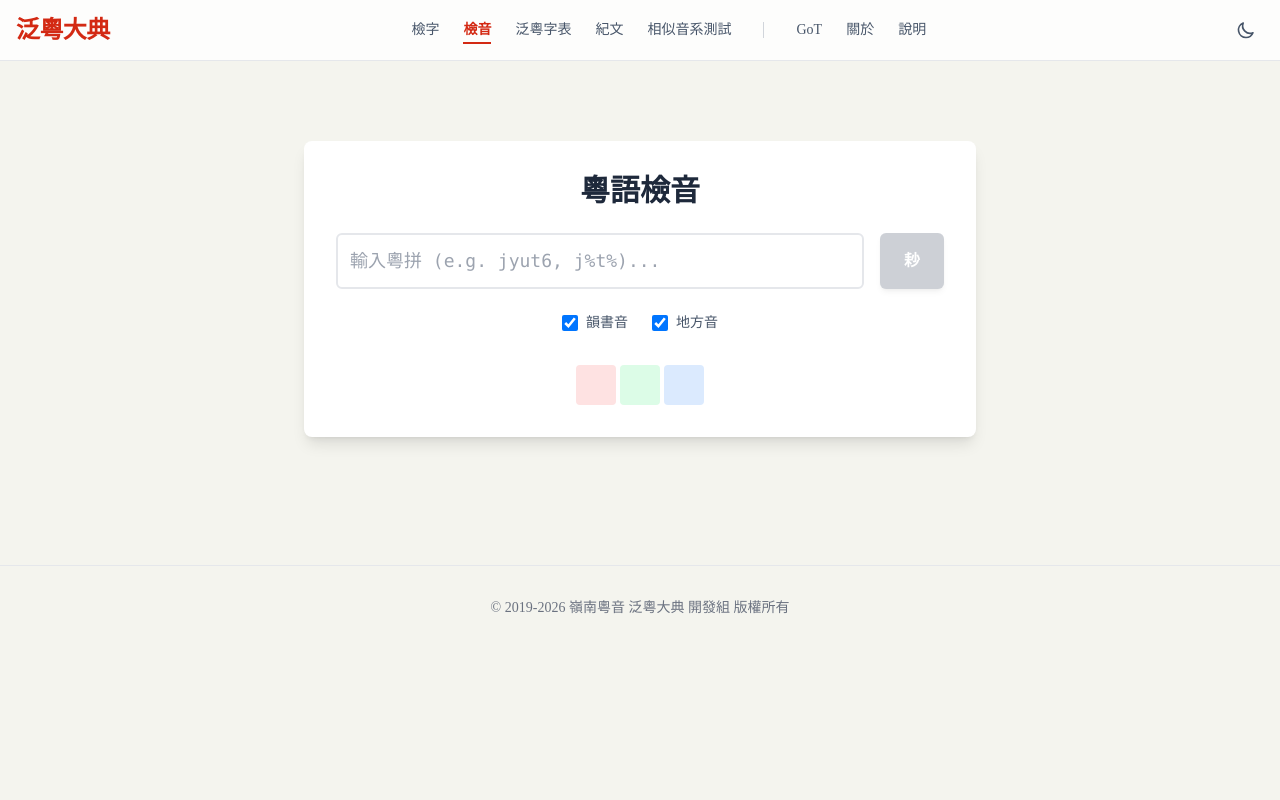
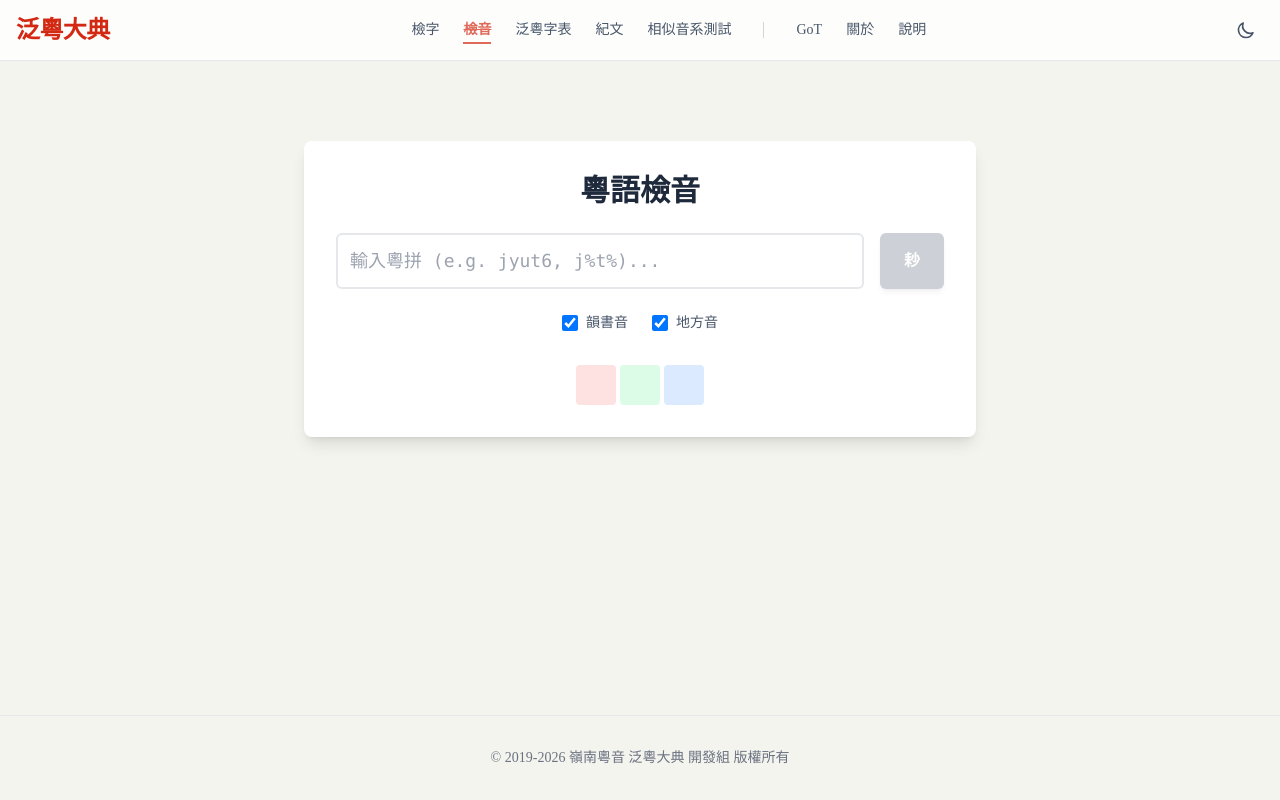
Before and after one commit to EcRal5t/jyutdict, a Vue app in the folder vue-app/: page /pronunciation in a window 1280 px wide. Built offline with nearby package versions, Linux system fonts and the light colour scheme; a web font is replaced by a local one.

Commit message:
执行“回退纪文”之前

```diff
--- a/vue-app/src/App.vue
+++ b/vue-app/src/App.vue
@@ -27,6 +27,8 @@ const tooltipContent = computed(() => {
     return updateLogs.map(l => `${l.city} - ${l.date}`).join('\n') + `\n\n主版本: ${version}`;
 })
 
+const hideFooter = computed(() => route.path === '/phonology');
+
 onMounted(() => {
     // Check local storage or system preference
     if (localStorage.theme === 'dark' || (!('theme' in localStorage) && window.matchMedia('(prefers-color-scheme: dark)').matches)) {
@@ -40,7 +42,7 @@ onMounted(() => {
 
 const menuItems = [
     { label: '檢字', path: '/' }, // Originally index.php, now Home
-    { label: '檢音', path: '/pronunciation' },
+    { label: '檢音', path: '/pronunciation', style: 'text-decoration: line-through; opacity: 0.7;' },
     { label: '泛粵字表', path: '/sheet' },
     { label: '紀文', path: '/articles' },
     { label: '相似音系測試', path: '/phonology' },
@@ -55,7 +57,7 @@ const externalLinks = [
 
 <template>
     <div
-        class="min-h-screen bg-background dark:bg-slate-900 text-slate-800 dark:text-slate-100 font-sans transition-colors duration-300 font-serif">
+        class="min-h-screen bg-background dark:bg-slate-900 text-slate-800 dark:text-slate-100 font-sans transition-colors duration-300 font-serif flex flex-col">
 
         <header
             class="bg-white/80 dark:bg-slate-900/80 backdrop-blur-md border-b border-gray-200 dark:border-slate-800 sticky top-0 z-50 transition-colors duration-300">
@@ -84,12 +86,12 @@ const externalLinks = [
                             <template v-for="item in menuItems" :key="item.label">
                                 <a v-if="item.external" :href="item.path"
                                     class="block px-4 py-2 text-sm text-slate-700 dark:text-slate-200 hover:bg-gray-100 dark:hover:bg-slate-700"
-                                    @click="showMobileMenu = false">
+                                    :style="item.style" @click="showMobileMenu = false">
                                     {{ item.label }}
                                 </a>
                                 <RouterLink v-else :to="item.path"
                                     class="block px-4 py-2 text-sm text-slate-700 dark:text-slate-200 hover:bg-gray-100 dark:hover:bg-slate-700"
-                                    active-class="bg-gray-50 dark:bg-slate-700/50 font-bold"
+                                    active-class="bg-gray-50 dark:bg-slate-700/50 font-bold" :style="item.style"
                                     @click="showMobileMenu = false">
                                     {{ item.label }}
                                 </RouterLink>
@@ -108,8 +110,10 @@ const externalLinks = [
                     <!-- Desktop Nav -->
                     <nav class="hidden md:flex items-center gap-6 text-sm font-medium">
                         <template v-for="item in menuItems" :key="item.label">
-                            <a v-if="item.external" :href="item.path" class="nav-link">{{ item.label }}</a>
-                            <RouterLink v-else :to="item.path" class="nav-link" active-class="active">{{ item.label }}
+                            <a v-if="item.external" :href="item.path" class="nav-link" :style="item.style">{{ item.label
+                                }}</a>
+                            <RouterLink v-else :to="item.path" class="nav-link" active-class="active"
+                                :style="item.style">{{ item.label }}
                             </RouterLink>
                         </template>
                         <div class="h-4 w-px bg-gray-300 dark:bg-slate-700 mx-2"></div>
@@ -119,7 +123,7 @@ const externalLinks = [
                                 <a :href="link.url" class="nav-link">{{ link.label }}</a>
                                 <!-- Tooltip -->
                                 <div
-                                    class="absolute right-0 top-full mt-2 w-64 max-h-[80vh] overflow-y-auto bg-white dark:bg-slate-800 border border-gray-200 dark:border-slate-700 shadow-xl rounded-lg p-4 text-xs text-slate-600 dark:text-slate-300 whitespace-pre-wrap opacity-0 invisible group-hover/tooltip:opacity-100 group-hover/tooltip:visible transition-all duration-200 z-[60]">
+                                    class="absolute right-0 top-full mt-2 w-64 max-h-[80vh] overflow-y-auto bg-white dark:bg-slate-800 border border-gray-200 dark:border-slate-700 shadow-xl rounded-lg p-4 text-xs text-slate-600 dark:text-slate-300 whitespace-pre-wrap opacity-0 invisible group-hover/tooltip:opacity-100 group-hover/tooltip:visible transition-all duration-200 z-[60] custom-scrollbar">
                                     {{ tooltipContent }}
                                 </div>
                             </div>
@@ -147,17 +151,51 @@ const externalLinks = [
             </div>
         </header>
 
-        <main class="w-full">
+        <main class="w-full flex-1">
             <RouterView />
         </main>
 
-        <footer
+        <footer v-if="!hideFooter"
             class="mt-20 py-8 border-t border-gray-200 dark:border-slate-800 text-center text-sm text-gray-500 dark:text-slate-500">
             <p>© 2019-2026 <a href="https://jyutjam.org" class="hover:text-accent transition-colors">嶺南粵音</a> <a
                     href="https://jyutdict.org" class="hover:text-accent transition-colors">泛粵大典</a> 開發組 版權所有</p>
         </footer>
     </div>
 </template>
+
+<style>
+/* Global Scrollbar Styles */
+::-webkit-scrollbar {
+    width: 8px;
+    height: 8px;
+}
+
+::-webkit-scrollbar-track {
+    background: transparent;
+}
+
+::-webkit-scrollbar-thumb {
+    background: #cbd5e1;
+    /* slate-300 */
+    border-radius: 4px;
+}
+
+::-webkit-scrollbar-thumb:hover {
+    background: #94a3b8;
+    /* slate-400 */
+}
+
+/* Dark mode overrides (naive media query or class based if root has class) */
+.dark ::-webkit-scrollbar-thumb {
+    background: #475569;
+    /* slate-600 */
+}
+
+.dark ::-webkit-scrollbar-thumb:hover {
+    background: #64748b;
+    /* slate-500 */
+}
+</style>
 
 <style scoped>
 .nav-link {
--- a/vue-app/src/data/articles.json
+++ b/vue-app/src/data/articles.json
@@ -1,59 +1,84 @@
 [
   {
-    "id": "n-l",
+    "id": "intro",
+    "title": "說明",
+    "intro": "本欄目收錄了一些關於粵語語音的特徵性文章。",
+    "table": null
+  },
+  {
+    "id": "nl",
     "title": "主流粵語聲母 “n” 與 “l” 轄字表",
-    "intro": "本文用於記錄主流粵語聲母“n”和“l”對立時各所轄者，但不包括容易寫出漢字的，如「你」「能」等，此類字聲母大多可由普通話簡單推出。因此，本文主要關注一般不出現在書面語的詞彙。",
-    "has_audio": false,
+    "intro": "本文用於記錄主流粵語聲母“n”和“l”對立時各所轄者，但不包括容易寫出漢字的，如「你」「能」等，此類字聲母大多可由普通話簡單推出。因此，本文主要關注一般不出現在書面語的詞彙。<br>下表中，<b>記音</b>列可能有兩列，此時前一列是綜合音，可忽略；<br>有些詞可能二聲母皆可，本文不置可否。<br><b>字頭</b>列高亮者<b>不</b>代表本字或正字，而只是基於音、義來選出的相對較爲合理的字；併隨後的小號漢字可分別理解爲「優先字形」及「候選字形」；<br><i>斜體者</i>代表該詞可能不出現在現代廣州話中，本文保留作爲參考；<br>以「Ｘ」表記的字頭表示本文未對該詞指定優先字形。",
     "table": {
       "caption": "聲母 “n” 與 “l” 轄字表",
       "headers": ["韻母", "聲調", "聲母", "記音", "字頭", "釋義"],
       "rows": [
-        {"rime": "aa", "tone": 1, "initial": "n", "pron": "naa1", "char": "拏", "sub": "𠸎", "def": "①連詞，與：『我～渠食緊飯』；②替，幫：『我～你做』", "class": "A"},
-        {"rime": "aa", "tone": 1, "initial": "n", "pron": "naa1", "char": "𪐀", "sub": "拏𠸎", "def": "①粘貼：～墻紙；②相關連：～更｜～褦", "class": "A"},
-        {"rime": "aa", "tone": 1, "initial": "n", "pron": "naa1", "char": "𤸻", "sub": "", "def": "①疤；②補丁", "class": "A"},
-        {"rime": "aa", "tone": 1, "initial": "l", "pron": "laa1", "pron_note": "laa1/la1", "char": "啦", "sub": "", "def": "語氣詞", "class": "B"},
-
-        {"rime": "aa", "tone": 2, "initial": "n", "pron": "naa2", "char": "俹", "sub": "", "def": "〔～簁〕作事苟且而不精細：你做事可唔可以唔好咁～", "class": "A"},
-        {"rime": "aa", "tone": 2, "initial": "n", "pron": "naa2", "char": "乸", "sub": "", "def": "雌性：雞～｜～型(娘娘腔)", "class": "A"},
-        {"rime": "aa", "tone": 2, "initial": "l", "pron": "laa2", "pron_note": "laa2/laai2", "char": "揦", "sub": "瀬", "def": "遭遇：～嘢(遇上麻煩)", "class": "B"},
-        {"rime": "aa", "tone": 2, "initial": "l", "pron": "laa2", "char": "揦", "sub": "", "def": "抓、抓拿（一隻手拿握不能完全包住的物體）：『～隻蘿蔔』｜『～～埋一䊆』｜『一手～落去，至攞得幾粒花生』", "class": "B"},
-        {"rime": "aa", "tone": 2, "initial": "l", "pron": "laa2", "char": "揦", "sub": "", "def": "①挽起，拉起：～衫袖；②攬，收回，使聚攏：～成一堆", "class": "B"},
-        {"rime": "aa", "tone": 2, "initial": "l", "pron": "laa2", "char": "揦", "sub": "", "def": "皮膚、粘膜、傷口等受強烈刺激或侵蝕而感到疼痛或者體內的絞痛：『我心～住～住』", "class": "B"},
-
-        {"rime": "aa", "tone": 3, "initial": "l", "pron": "laa3", "char": "Ｘ", "sub": "", "def": "①〔～口〕喫到油炸辛辣食物喉嚨上火想嚥口水的感覺；②〔油～〕油渣；③變味", "class": "B", "italic": true},
-        {"rime": "aa", "tone": 3, "initial": "l", "pron": "laa3", "char": "喇", "sub": "嘑嚹", "def": "句尾語氣詞", "class": "B"},
-        {"rime": "aa", "tone": 3, "initial": "l", "pron": "laa3", "char": "罅", "sub": "", "def": "縫隙，裂痕", "class": "B"},
-
-        {"rime": "aa", "tone": 4, "initial": "n", "pron": "naa4", "char": "那", "sub": "", "def": "地名用字，水田⟨壯語：naz⟩：～坡", "class": "A", "italic": true},
-        {"rime": "aa", "tone": 4, "initial": "n", "pron": "naa4", "char": "嗱", "sub": "", "def": "①豎中指時的附帶嘆詞，表達鄙視；②（對某人）豎中指：『～佢』；③表拒絕否定對方時的語氣詞", "class": "A"},
-        {"rime": "aa", "tone": 4, "initial": "n", "pron": "naa4", "char": "嗱", "sub": "", "def": "嘆詞，表指示，引起別人的注意：『～，幾多！』｜『～，睇了喂！』", "class": "A"},
-        {"rime": "aa", "tone": 4, "initial": "l", "pron": "laa4", "char": "喇", "sub": "𪢘", "def": "表示詢問某種情況是否發生：『王伯䎺～？』｜『啲人走澌～？』", "class": "B"},
-        {"rime": "aa", "tone": 4, "initial": "l", "pron": "laa4", "char": "Ｘ", "sub": "", "def": "〔大～～〕數額大：～幾千文", "class": "B"},
-        {"rime": "aa", "tone": 4, "initial": "l", "pron": "laa4", "char": "Ｘ", "sub": "", "def": "〔～～聲〕〔～～臨〕叫別人快點，麻利地：『～清数』", "class": "B"},
-
-        {"rime": "aa", "tone": 5, "initial": "l", "pron": "laa5", "char": "藞", "sub": "", "def": "〔～䕢〕髒亂", "class": "B"}
+        { "cells": [{ "content": "aa", "rowspan": 20 }, { "content": "1", "rowspan": 4 }, { "content": "n", "rowspan": 3, "class": "A" }, { "content": "naa1", "colspan": 2 }, { "content": "<span class='head'>拏</span><span class='sub'><small>𠸎</small></span>" }, { "content": "①連詞，與：『我～渠食緊飯』；②替，幫：『我～你做』", "class": "mean" }] },
+        { "cells": [{ "content": "naa1", "colspan": 2 }, { "content": "<span class='head'>𪐀</span><span class='sub'><small>拏𠸎</small></span>" }, { "content": "①粘貼：～墻紙；②相關連：～更｜～褦", "class": "mean" }] },
+        { "cells": [{ "content": "naa1", "colspan": 2 }, { "content": "<span class='head'>𤸻</span><span class='sub'></span>" }, { "content": "①疤；②補丁", "class": "mean" }] },
+        { "cells": [{ "content": "l", "class": "B" }, { "content": "laa1" }, { "content": "<b>laa1<br>la1</b>" }, { "content": "<span class='head'>啦</span><span class='sub'></span>" }, { "content": "語氣詞", "class": "mean" }] },
+        { "cells": [{ "content": "2", "rowspan": 6 }, { "content": "n", "rowspan": 2, "class": "A" }, { "content": "naa2", "colspan": 2 }, { "content": "<span class='head'>俹</span><span class='sub'></span>" }, { "content": "〔～簁〕作事苟且而不精細：你做事可唔可以唔好咁～", "class": "mean" }] },
+        { "cells": [{ "content": "naa2", "colspan": 2 }, { "content": "<span class='head'>乸</span><span class='sub'></span>" }, { "content": "雌性：雞～｜～型(娘娘腔)", "class": "mean" }] },
+        { "cells": [{ "content": "l", "rowspan": 7, "class": "B" }, { "content": "laa2<br>laai2", "colspan": 2 }, { "content": "<span class='head'>揦</span><span class='sub'><small>瀬</small></span>" }, { "content": "遭遇：～嘢(遇上麻煩)", "class": "mean" }] },
+        { "cells": [{ "content": "laa2", "colspan": 2 }, { "content": "<span class='head'>揦</span><span class='sub'></span>" }, { "content": "抓、抓拿（一隻手拿握不能完全包住的物體）：『～隻蘿蔔』｜『～～埋一䊆』｜『一手～落去，至攞得幾粒花生』", "class": "mean" }] },
+        { "cells": [{ "content": "laa2", "colspan": 2 }, { "content": "<span class='head'>揦</span><span class='sub'></span>" }, { "content": "①挽起，拉起：～衫袖；②攬，收回，使聚攏：～成一堆", "class": "mean" }] },
+        { "cells": [{ "content": "laa2", "colspan": 2 }, { "content": "<span class='head'>揦</span><span class='sub'></span>" }, { "content": "皮膚、粘膜、傷口等受強烈刺激或侵蝕而感到疼痛或者體內的絞痛：『我心～住～住』", "class": "mean" }] },
+        { "cells": [{ "content": "3", "rowspan": 3 }, { "content": "laa3", "colspan": 2 }, { "content": "<i><span class='head'>Ｘ</span><span class='sub'></span></i>" }, { "content": "①〔～口〕喫到油炸辛辣食物喉嚨上火想嚥口水的感覺；②〔油～〕油渣；③變味", "class": "mean" }] },
+        { "cells": [{ "content": "laa3", "colspan": 2 }, { "content": "<span class='head'>喇</span><span class='sub'><small>嘑嚹</small></span>" }, { "content": "句尾語氣詞", "class": "mean" }] },
+        { "cells": [{ "content": "laa3", "colspan": 2 }, { "content": "<span class='head'>罅</span><span class='sub'></span>" }, { "content": "縫隙，裂痕", "class": "mean" }] },
+        { "cells": [{ "content": "4", "rowspan": 6 }, { "content": "n", "rowspan": 3, "class": "A" }, { "content": "naa4", "colspan": 2 }, { "content": "<i><span class='head'>那</span><span class='sub'></span></i>" }, { "content": "地名用字，水田⟨壯語：naz⟩：～坡", "class": "mean" }] },
+        { "cells": [{ "content": "naa4", "colspan": 2 }, { "content": "<span class='head'>嗱</span><span class='sub'></span>" }, { "content": "①豎中指時的附帶嘆詞，表達鄙視；②（對某人）豎中指：『～佢』；③表拒絕否定對方時的語氣詞", "class": "mean" }] },
+        { "cells": [{ "content": "naa4", "colspan": 2 }, { "content": "<span class='head'>嗱</span><span class='sub'></span>" }, { "content": "嘆詞，表指示，引起別人的注意：『～，幾多！』｜『～，睇了喂！』", "class": "mean" }] },
+        { "cells": [{ "content": "l", "rowspan": 6, "class": "B" }, { "content": "laa4", "colspan": 2 }, { "content": "<span class='head'></span><span class='sub'><small>𪢘喇</small></span>" }, { "content": "表示詢問某種情況是否發生：『王伯䎺～？』｜『啲人走澌～？』", "class": "mean" }] },
+        { "cells": [{ "content": "laa4", "colspan": 2 }, { "content": "<span class='head'>Ｘ</span><span class='sub'></span>" }, { "content": "〔大～～〕數額大：～幾千文", "class": "mean" }] },
+        { "cells": [{ "content": "laa4", "colspan": 2 }, { "content": "<span class='head'>Ｘ</span><span class='sub'></span>" }, { "content": "〔～～聲〕〔～～臨〕叫別人快點，麻利地：『～清数』", "class": "mean" }] },
+        { "cells": [{ "content": "5" }, { "content": "laa5", "colspan": 2 }, { "content": "<span class='head'>藞</span><span class='sub'></span>" }, { "content": "〔～䕢〕髒亂", "class": "mean" }] }
       ]
     }
   },
   {
-    "id": "ng-0",
-    "title": "主流粵語聲母 “ng” 與 “0”（零聲母）轄字表",
-    "intro": "本文用於記錄主流粵語聲母“ng”和“0”對立時各所轄者",
-    "has_audio": false,
-    "table": {}
+    "id": "jnj",
+    "title": "呃呃粵語聲母 “j” 與 “nj” 轄字表",
+    "intro": "本文用於記錄清中（或粵西、廣西）粵語聲母“j”和“nj”對立時各所轄者，但不包括容易寫出漢字的，如「移」「兒」等，此類字聲母大多可由普通話簡單推出。因此，本文主要關注一般不出現在書面語的詞彙。",
+    "table": {
+      "caption": "聲母 “j” 與 “nj” 轄字表",
+      "headers": ["韻母", "聲調", "聲母", "記音", "字頭", "釋義"],
+      "rows": [
+        { "cells": [{ "content": "aa", "rowspan": 6 }, { "content": "1" }, { "content": "nj", "rowspan": 2, "class": "B" }, { "content": "njaa1", "colspan": 2 }, { "content": "<i><span class='head'>摣</span><span class='sub'></span></i>" }, { "content": "①同“揸”：『～條青瓜來喫』；②量詞，一手所抓之量：一～米", "class": "mean" }] },
+        { "cells": [{ "content": "3" }, { "content": "njaa3", "colspan": 2 }, { "content": "<i><span class='head'>𠵝</span><span class='sub'></span></i>" }, { "content": "①食物殘渣⟨壯語：nyaq⟩：甘蔗～；②蠻橫不講理", "class": "mean" }] },
+        { "cells": [{ "content": "4", "rowspan": 2 }, { "content": "j", "rowspan": 3, "class": "A" }, { "content": "jaa4", "colspan": 2 }, { "content": "<i><span class='head'>Ｘ</span><span class='sub'></span></i>" }, { "content": "炫耀，威風：～文～武", "class": "mean" }] },
+        { "cells": [{ "content": "jaa4", "colspan": 2 }, { "content": "<i><span class='head'>吔</span><span class='sub'></span></i>" }, { "content": "〔～～嗚〕不可靠，不牢靠：『佢啲技術～』", "class": "mean" }] },
+        { "cells": [{ "content": "5" }, { "content": "jaa5", "colspan": 2 }, { "content": "<i><span class='head'></span><span class='sub'><small>喏</small></span></i>" }, { "content": "拜祭儀式：拜～(祭拜時的跪拜禮)｜唱～(上香前的默誦行禮）", "class": "mean" }] },
+        { "cells": [{ "content": "6" }, { "content": "nj", "rowspan": 3, "class": "B" }, { "content": "njaa6", "colspan": 2 }, { "content": "<span class='head'>廿</span><span class='sub'></span>" }, { "content": "二十：～四", "class": "mean" }] }
+      ]
+    }
   },
-    {
-    "id": "s-sh",
+  {
+    "id": "ng0",
+    "title": "主流粵語聲母 “ng” 與 “0” (零聲母) 轄字表",
+    "intro": "本文用於記錄主流粵語聲母“ng”和零聲母（記作“0”）對立時各所轄者，但不包括容易寫出漢字的，如「我」「愛」等，此類字聲母大多可由調類簡單推出。因此，本文主要關注一般不出現在書面語的詞彙。",
+    "table": {
+      "caption": "聲母 “ng” 與 “0” 轄字表",
+      "headers": ["韻母", "聲調", "聲母", "記音", "字頭", "釋義"],
+      "rows": [
+         { "cells": [{ "content": "a" }, { "content": "1", "rowspan": 5 }, { "content": "0", "class": "B" }, { "content": "a1", "colspan": 2 }, { "content": "<i><span class='head'>啊</span><span class='sub'></span></i>" }, { "content": "語氣助詞", "class": "mean" }] },
+         { "cells": [{ "content": "aa", "rowspan": 16 }, { "content": "ng", "class": "A" }, { "content": "ngaa1?", "colspan": 2 }, { "content": "<span class='head'>閕</span><span class='sub'></span>" }, { "content": "張，裂：～嘴", "class": "mean" }] },
+         { "cells": [{ "content": "ng/0" }, { "content": "ngaa1" }, { "content": "<b>ngaa1<br>aa1</b>" }, { "content": "<span class='head'>椏</span><span class='sub'><small>丫</small></span>" }, { "content": "樹木的分枝處", "class": "mean" }] }
+      ]
+    }
+  },
+  {
+    "id": "ssh",
     "title": "棺派粵語聲母 “s” 與 “sh” 轄字表",
-    "intro": "本文用於記錄棺派粵語聲母“s”和“sh”對立時各所轄者",
-    "has_audio": false,
-    "table": {}
-  },
-    {
-    "id": "j-nj",
-    "title": "呃呃粵語聲母 “j” 與 “nj” 轄字表",
-    "intro": "本文用於記錄呃呃粵語聲母“j”和“nj”對立時各所轄者",
-    "has_audio": false,
-    "table": {}
+    "intro": "本文用於記錄棺派粵語（20 世紀初）聲母“s”和“sh”對立時各所轄者，但不包括容易寫出漢字的，如「細小」「世上」等，此類字聲母大多可由普通話簡單推出。",
+    "table": {
+      "caption": "聲母 “s” 與 “sh” 轄字表",
+      "headers": ["韻母", "聲調", "聲母", "記音", "字頭", "釋義"],
+      "rows": [
+         { "cells": [{ "content": "aa", "rowspan": 6 }, { "content": "1", "rowspan": 3 }, { "content": "s", "class": "B" }, { "content": "saa1", "colspan": 2 }, { "content": "<span class='head'>卅</span><span class='sub'></span>" }, { "content": "三十：年～晚", "class": "mean" }] },
+         { "cells": [{ "content": "sh", "rowspan": 3, "class": "A" }, { "content": "shaa1", "colspan": 2 }, { "content": "<span class='head'>沙</span><span class='sub'></span>" }, { "content": "〔聲～〕嗓子沙啞", "class": "mean" }] },
+         { "cells": [{ "content": "shaa1", "colspan": 2 }, { "content": "<span class='head'>䖢</span><span class='sub'><small>𧋊</small></span>" }, { "content": "〔𧌇～〕蛾類昆蟲", "class": "mean" }] }
+      ]
+    }
   }
 ]
```
Also changed, not shown: vue-app/src/views/ArticleView.vue (+66 -36 lines), vue-app/src/views/PhonologyView.vue (+50 -27 lines), vue-app/src/views/PronunciationView.vue (+19 -20 lines).
